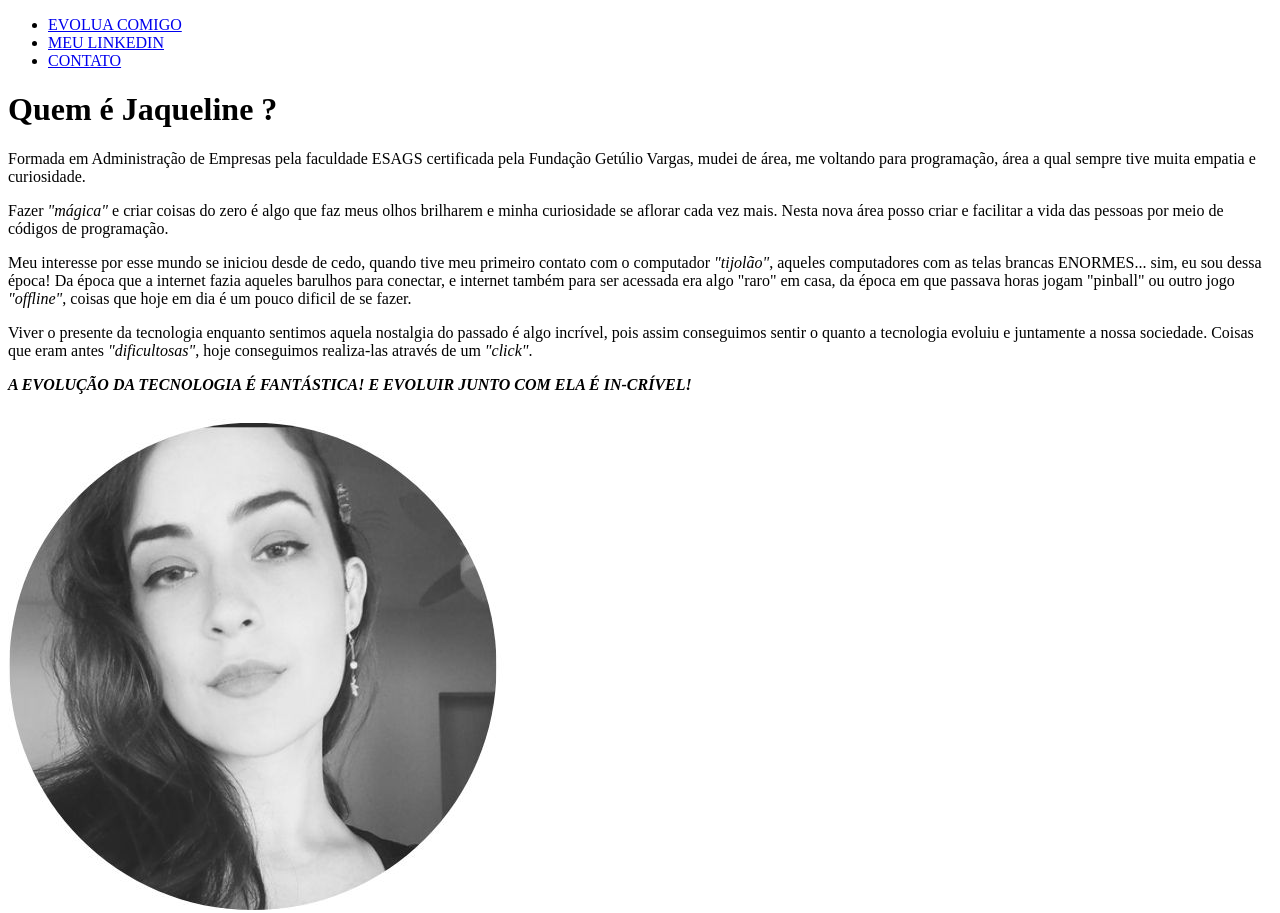
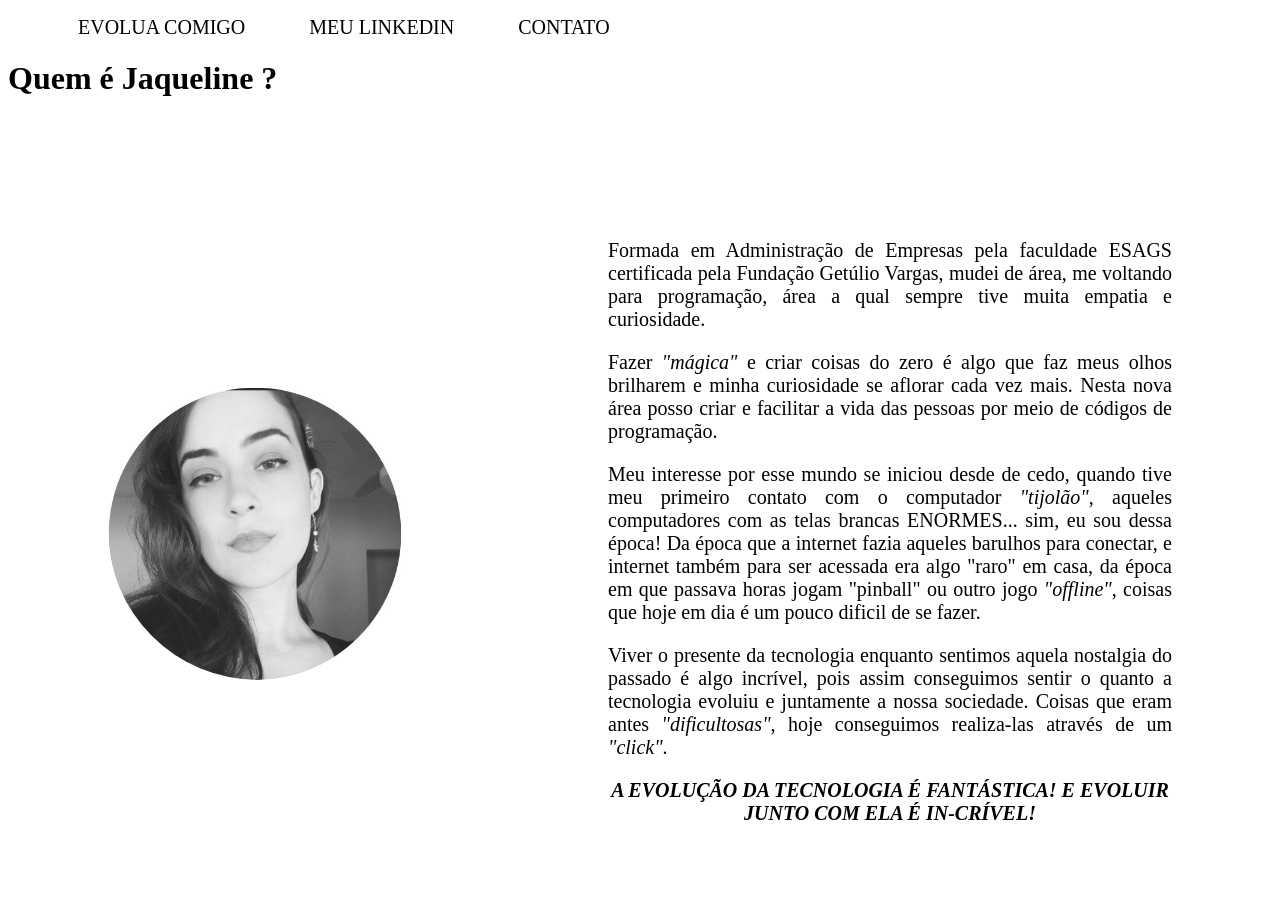
Before and after one commit to jaquelinecavalaro/fundamentos-web, a plain HTML site: page index.html in a window 1280 px wide. Shown: the top 913 px of the page. Drawn offline with Linux system fonts and the light colour scheme.

Commit message:
Implementação com CSS puro

```diff
--- /dev/null
+++ b/assets/css/style.css
@@ -0,0 +1,57 @@
+/* ESTILOS DA PÁGINA INDEX.HTML */
+.center{
+    align-items: center;
+    justify-content: center;
+    text-align: center;
+}
+p{
+    font-size: 20px;
+    text-align: center;
+}
+.container{
+    display: flex;
+    flex-flow: row ;
+    justify-content: center;
+
+}
+.justify{
+    text-align: justify;
+}
+#menu li{
+    display: inline;
+    padding: 30px;
+
+}
+#menu li a{
+    font-size: 20px;
+    text-decoration: none;
+    color: black;
+}
+#menu li a:hover {
+color:darkmagenta;
+}
+.p-30{
+    padding: 100px;
+}
+
+.br-50{
+    border-radius: 50%;
+}
+.wh{
+    width: 300px;
+    height: 300px;
+    padding: 100px;
+
+}
+.tm-social{
+    width: 30px;
+    height: 30px;
+    padding: 10px;
+}
+.mb-50{
+    margin-bottom: 50px;
+}
+.ml-50{
+    margin-left: 50px;
+}
+/* ESTILOS DA PÁGINA CONTATO.HTML */
--- a/index.html
+++ b/index.html
@@ -5,11 +5,12 @@
     <meta http-equiv="X-UA-Compatible" content="IE=edge">
     <meta name="viewport" content="width=device-width, initial-scale=1.0">
     <title>Meu Perfil</title>
+    <link rel="stylesheet" href="assets/css/style.css">
 </head>
 <body>
 
 
-    <ul>
+    <ul id="menu">
         <li>
             <a href="https://brazil.generation.org/" target="_blank" > EVOLUA COMIGO</a>
         </li>
@@ -21,26 +22,28 @@
             </li>
     </ul>
     <h1> Quem é Jaqueline ? </h1>
-
-
-
-    <p>
+    <div class="container center">
+        <div>
+            <img class="br-50 wh" src ="assets/img/Cinza Círculo de Folhas Floral Logotipo.jpg.jpg" alt="Imagem do criador de conteúdo"></img>
+        </div>
+        <div class = "p-30">
+            <p class="justify">
                 Formada em Administração de Empresas pela faculdade ESAGS certificada pela Fundação Getúlio Vargas, mudei
                de área, me voltando para programação, área a qual sempre tive muita empatia e curiosidade.
            </p>
-    <p>
+           <p class="justify">
                Fazer <i>"mágica"</i> e criar coisas do zero é algo que faz meus olhos brilharem e minha curiosidade se
                aflorar cada vez mais. Nesta nova área posso criar e facilitar a vida das pessoas por meio de
                códigos de programação.
            </p>
-    <p>
+           <p class="justify">
                Meu interesse por esse mundo se iniciou desde de cedo, quando tive meu primeiro contato com o
                computador <i>"tijolão"</i>, aqueles computadores com as telas brancas ENORMES... sim, eu sou dessa época!
                Da época que a internet fazia aqueles barulhos para conectar, e internet também para ser acessada era
                algo "raro" em casa, da época em que passava horas jogam "pinball" ou outro jogo <i>"offline"</i>, coisas que
                hoje em dia é um pouco dificil de se fazer.
            </p>
-    <p>
+           <p class="justify">
                 Viver o presente da tecnologia enquanto sentimos aquela nostalgia do passado é algo incrível,
                pois assim conseguimos sentir o quanto a tecnologia evoluiu e juntamente a nossa sociedade.
                Coisas que eram antes <i>"dificultosas"</i>, hoje conseguimos realiza-las através de um <i>"click"</i>.
@@ -48,11 +51,17 @@
            <p>
             <em><strong>A EVOLUÇÃO DA TECNOLOGIA É FANTÁSTICA! E EVOLUIR JUNTO COM ELA É IN-CRÍVEL!</strong></em>
             </p>
-    <img src ="assets/img/Cinza Círculo de Folhas Floral Logotipo.jpg.jpg"
-    alt="Imagem do criador de conteúdo">
-    </img>
-    <h2>Um registro meu da infância</h2>
 
+        </div>
+
+
+
+    </div>
+
+
+    <h2 class="container center">Um registro meu da infância</h2>
+
+    <div class="container mb-50">
         <iframe width="560"
         height="315"
         src="https://www.youtube.com/embed/pu1STf8f_XU"
@@ -60,6 +69,17 @@
         frameborder="5"
         allow="accelerometer; autoplay; clipboard-write; encrypted-media; gyroscope; picture-in-picture"
         allowfullscreen></iframe>
+    </div>
+    <hr>
+    <footer>
+        <div class="container center">
+            <a href="https://www.linkedin.com/in/jaqueline-cavalaro/"><img class="tm-social" src="assets/img/linkedin.jpg.png" alt="logo do linkedin"></a>
+            <a href="https://www.instagram.com/jakiisweet/"><img class="tm-social" src="assets/img/instagram.jpg.png" alt="logo do instagram"></a>
+        </div>
+        <p class="container">
+            Todos os direitos reservados: Jaqueline Cavalaro &copy
+        </p>
+    </footer>
 
 </body></body>
 </html>
```
Also changed, not shown: contato.html (+31 -4 lines), assets/img/instagram.jpg.png (added), assets/img/linkedin.jpg.png (added). Lines whose indentation alone changed are shown as unchanged.
